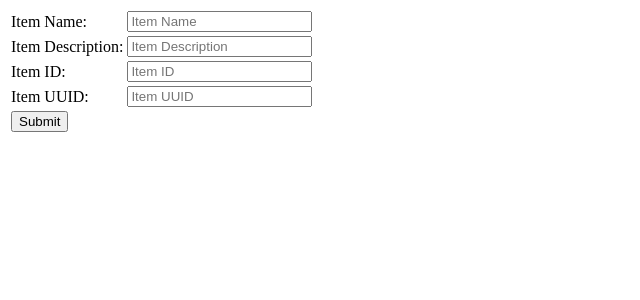
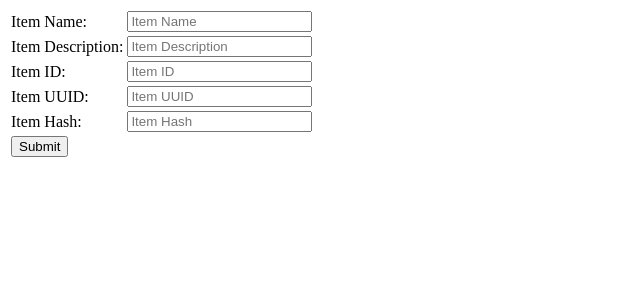
Before and after one commit to nileshpawa/Flask, a Flask app: page /api/todo in a window 1280 px wide. Shown: the top 300 px of the page, without its empty margins (0-640 px from the left). Run offline with Flask 3, Linux system fonts and the light colour scheme.

Commit message:
Add Item Hash field

```diff
--- a/frontend/templates/todo.html
+++ b/frontend/templates/todo.html
@@ -27,6 +27,10 @@
             <td><input type="text" name="itemUUID" placeholder="Item UUID" required/></td>
         </tr>
         <tr>
+            <td><label for="itemHash">Item Hash:</label></td>
+            <td><input type="text" name="itemHash" placeholder="Item Hash" required/></td>
+        </tr>
+        <tr>
             <td colspan="2"><input type="submit" /></td>
         </tr>
     </table>
```
